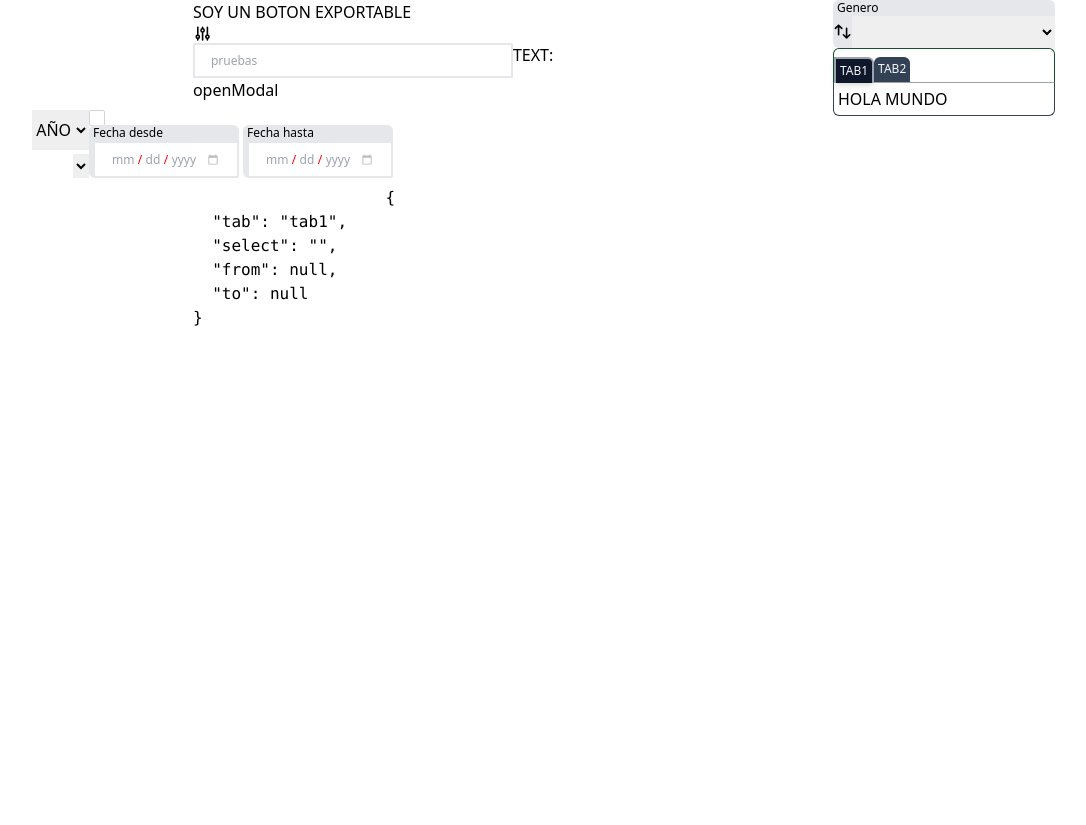
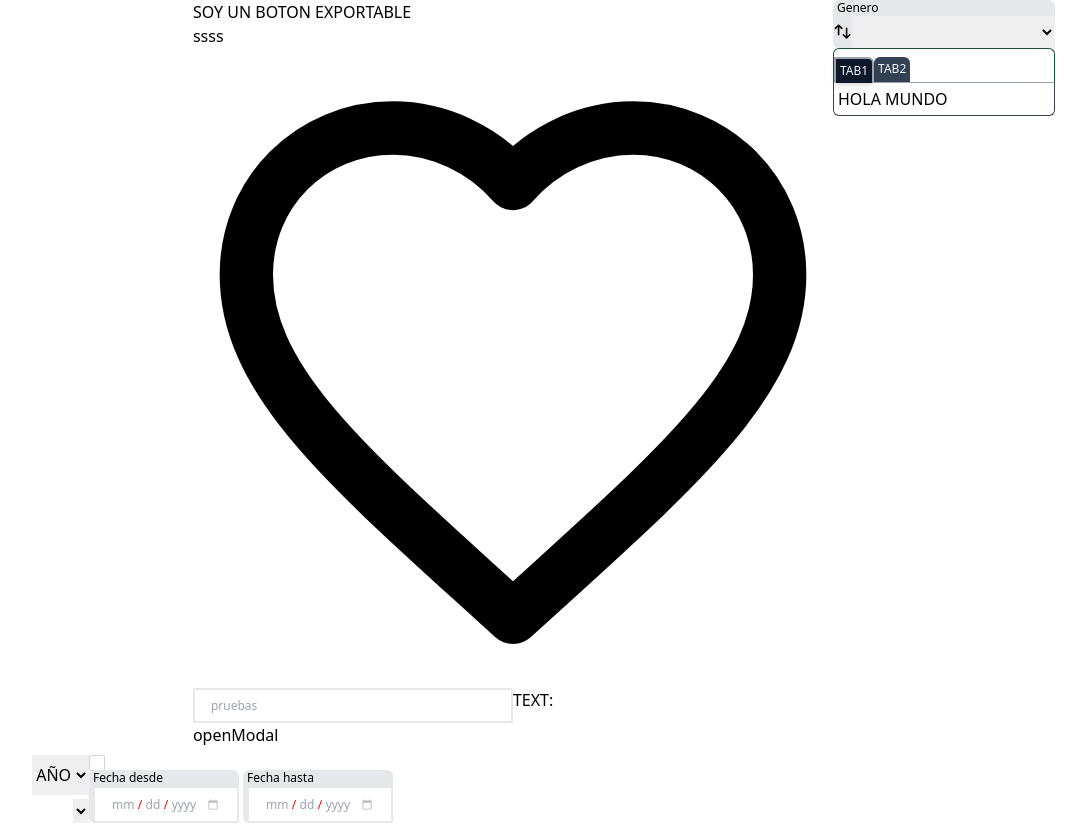
Before and after one commit to clopezpro/cml-components, a Vue app: page / in a window 1280 px wide. Shown: the top 825 px of the page, without its empty margins (16-1102 px from the left). Before the commit the page ends 800 px from the top, so only its background shows below. Built offline with nearby package versions, Linux system fonts and the light colour scheme.

Commit message:
se agrega nuevo icono

```diff
--- a/package.json
+++ b/package.json
@@ -1,7 +1,7 @@
 {
 	"name": "cml-components",
 	"private": false,
-	"version": "2.1.1",
+	"version": "2.1.2",
 	"files": [
 		"dist",
 		"./src/style/index.css"
--- a/src/App.vue
+++ b/src/App.vue
@@ -24,8 +24,9 @@
 
           >My Button</VButton
         >
-            <Icons name="adjustments">
-
+        ssss
+            <Icons name="navigate-gps" class="h-30 font-bold">
+              ss
             </Icons>
 
             <div class="flex">
@@ -96,6 +97,7 @@
                   </div>
                 </tab>
             </tabs>
+
       </div>
 
   </div>
--- a/src/components/icons.json
+++ b/src/components/icons.json
@@ -140,7 +140,6 @@
   "truck": {
       "paths":["M13 16V6a1 1 0 00-1-1H4a1 1 0 00-1 1v10a1 1 0 001 1h1m8-1a1 1 0 01-1 1H9m4-1V8a1 1 0 011-1h2.586a1 1 0 01.707.293l3.414 3.414a1 1 0 01.293.707V16a1 1 0 01-1 1h-1m-6-1a1 1 0 001 1h1M5 17a2 2 0 104 0m-4 0a2 2 0 114 0m6 0a2 2 0 104 0m-4 0a2 2 0 114 0"]
   },
-
   "chevron-down": {
       "paths":["M19 9l-7 7-7-7"]
   },
@@ -161,7 +160,6 @@
           "M3 10h18M7 15h1m4 0h1m-7 4h12a3 3 0 003-3V8a3 3 0 00-3-3H6a3 3 0 00-3 3v8a3 3 0 003 3z"
         ]
   },
-
   "hand-thumb-up": {
       "paths":[
           "M6.633 10.5c.806 0 1.533-.446 2.031-1.08a9.041 9.041 0 012.861-2.4c.723-.384 1.35-.956 1.653-1.715a4.498 4.498 0 00.322-1.672V3a.75.75 0 01.75-.75A2.25 2.25 0 0116.5 4.5c0 1.152-.26 2.243-.723 3.218-.266.558.107 1.282.725 1.282h3.126c1.026 0 1.945.694 2.054 1.715.045.422.068.85.068 1.285a11.95 11.95 0 01-2.649 7.521c-.388.482-.987.729-1.605.729H13.48c-.483 0-.964-.078-1.423-.23l-3.114-1.04a4.501 4.501 0 00-1.423-.23H5.904M14.25 9h2.25M5.904 18.75c.083.205.173.405.27.602.197.4-.078.898-.523.898h-.908c-.889 0-1.713-.518-1.972-1.368a12 12 0 01-.521-3.507c0-1.553.295-3.036.831-4.398C3.387 10.203 4.167 9.75 5 9.75h1.053c.472 0 .745.556.5.96a8.958 8.958 0 00-1.302 4.665c0 1.194.232 2.333.654 3.375z"
@@ -171,5 +169,20 @@
       "paths":[
           "M8.25 6.75h12M8.25 12h12m-12 5.25h12M3.75 6.75h.007v.008H3.75V6.75zm.375 0a.375.375 0 11-.75 0 .375.375 0 01.75 0zM3.75 12h.007v.008H3.75V12zm.375 0a.375.375 0 11-.75 0 .375.375 0 01.75 0zm-.375 5.25h.007v.008H3.75v-.008zm.375 0a.375.375 0 11-.75 0 .375.375 0 01.75 0z"
         ]
+  },
+   "rocket-launch": {
+      "paths":[
+          "M15.59 14.37a6 6 0 01-5.84 7.38v-4.8m5.84-2.58a14.98 14.98 0 006.16-12.12A14.98 14.98 0 009.631 8.41m5.96 5.96a14.926 14.926 0 01-5.841 2.58m-.119-8.54a6 6 0 00-7.381 5.84h4.8m2.581-5.84a14.927 14.927 0 00-2.58 5.84m2.699 2.7c-.103.021-.207.041-.311.06a15.09 15.09 0 01-2.448-2.448 14.9 14.9 0 01.06-.312m-2.24 2.39a4.493 4.493 0 00-1.757 4.306 4.493 4.493 0 004.306-1.758M16.5 9a1.5 1.5 0 11-3 0 1.5 1.5 0 013 0z"
+        ]
+  },
+  "light-bulb": {
+      "paths":[
+          "M12 18v-5.25m0 0a6.01 6.01 0 001.5-.189m-1.5.189a6.01 6.01 0 01-1.5-.189m3.75 7.478a12.06 12.06 0 01-4.5 0m3.75 2.383a14.406 14.406 0 01-3 0M14.25 18v-.192c0-.983.658-1.823 1.508-2.316a7.5 7.5 0 10-7.517 0c.85.493 1.509 1.333 1.509 2.316V18"
+        ]
+  },
+   "home": {
+      "paths":[
+          "M2.25 12l8.954-8.955c.44-.439 1.152-.439 1.591 0L21.75 12M4.5 9.75v10.125c0 .621.504 1.125 1.125 1.125H9.75v-4.875c0-.621.504-1.125 1.125-1.125h2.25c.621 0 1.125.504 1.125 1.125V21h4.125c.621 0 1.125-.504 1.125-1.125V9.75M8.25 21h8.25"
+        ]
   }
 }
```
